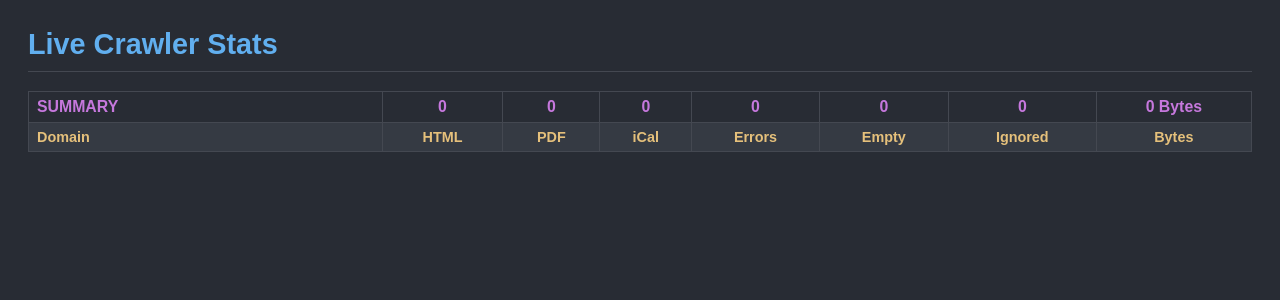
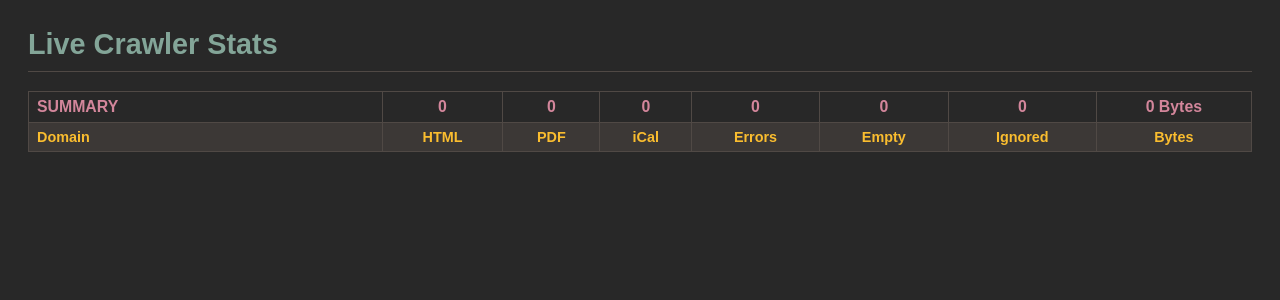
Before and after one commit to lndrlng/ask_THWS, a Python web app: template thws_scraper/thws_scraper/templates/stats.html in a window 1280 px wide. Shown: the top 300 px of the page. Run offline with Jinja, Linux system fonts and the light colour scheme; the template is opened without the code that fills it, so the values that code supplies are empty.

Commit message:
use gruvbox dark hard

```diff
--- a/thws_scraper/requirements.txt
+++ b/thws_scraper/requirements.txt
@@ -7,6 +7,5 @@ icalendar==6.1.3
 langdetect==1.0.9
 langchain==0.3.23
 pandas==2.2.3
-fitz
 pymongo>=4.0.0
 jinja2
--- a/thws_scraper/thws_scraper/templates/stats.html
+++ b/thws_scraper/thws_scraper/templates/stats.html
@@ -6,14 +6,14 @@
         body {
             font-family: Arial, sans-serif;
             padding: 20px;
-            background-color: #282c34;
-            color: #abb2bf;
+            background-color: #282828;
+            color: #ebdbb2;
             font-size: 0.9em;
         }
 
         h1 {
-            color: #61afef;
-            border-bottom: 1px solid #444851;
+            color: #83a598;
+            border-bottom: 1px solid #504945;
             padding-bottom: 10px;
             margin-top: 0;
         }
@@ -21,11 +21,11 @@
         table {
             border-collapse: collapse;
             width: 100%;
-            border: 1px solid #444851;
+            border: 1px solid #504945;
         }
 
         td {
-            border: 1px solid #444851;
+            border: 1px solid #504945;
             padding: 6px 8px;
             text-align: center;
         }
@@ -36,33 +36,33 @@
         }
 
         #statsTableBody tr.dynamic-header-row td {
-            background-color: #353a43;
-            color: #e5c07b;
+            background-color: #3c3836;
+            color: #fabd2f;
             font-weight: bold;
         }
+
         #statsTableBody tr.dynamic-header-row td:first-child {
             text-align: left;
         }
 
         tr:not(.dynamic-header-row):hover {
-            background-color: #3e4451;
+            background-color: #3c3836;
         }
 
         .domain-name {
-            color: #98c379;
+            color: #b8bb26;
             font-weight: bold;
         }
 
         #summaryRow td {
             font-weight: bold;
-            color: #c678dd;
+            color: #d3869b;
             font-size: 1.1em;
         }
 
         #summaryRow td.domain-name {
-            color: #c678dd;
+            color: #d3869b;
         }
-
     </style>
 </head>
 
```
